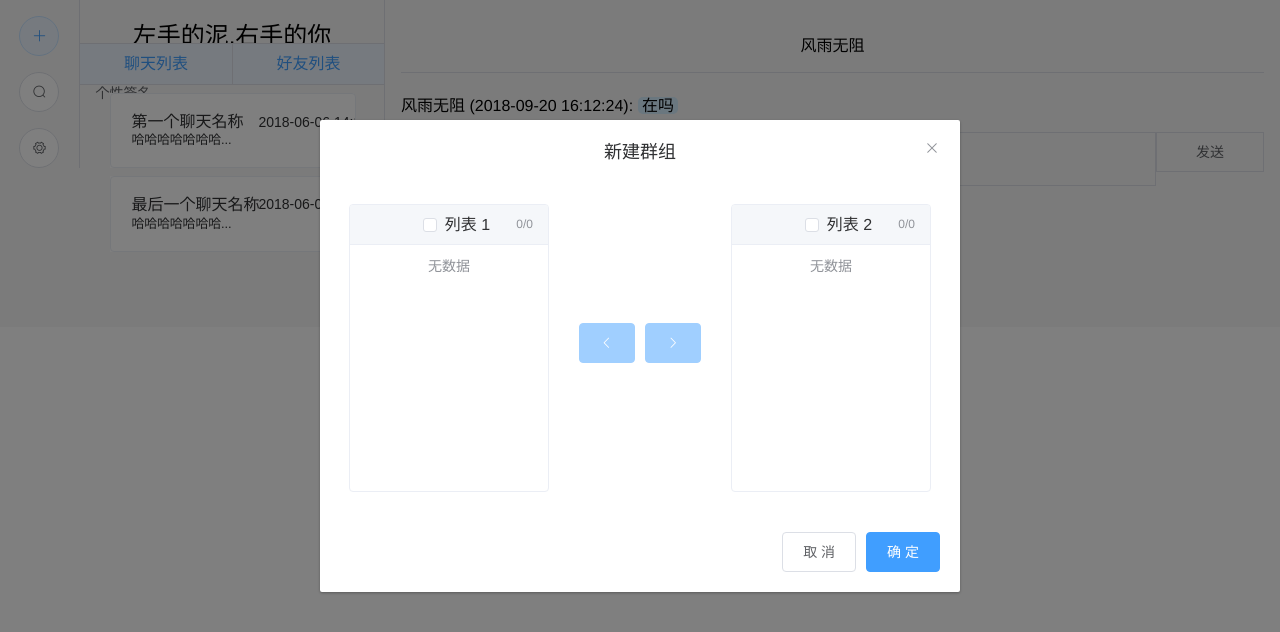
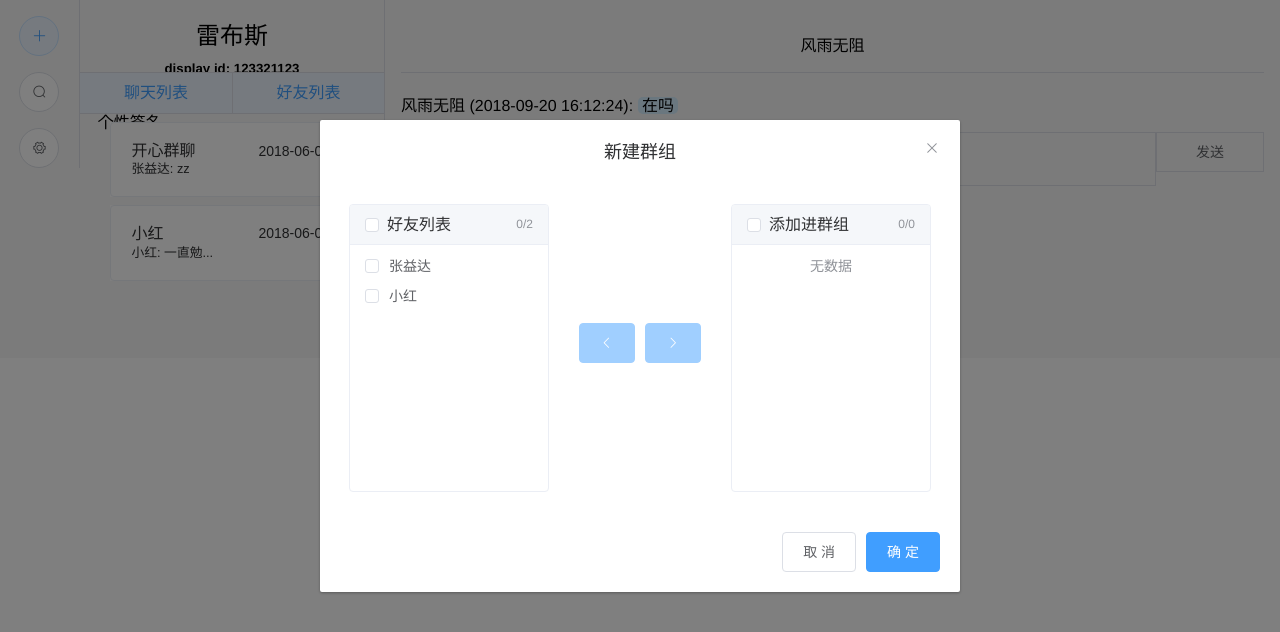
Before and after one commit to BouncyElf/chat-ui, a Vue app: page /#/chat in a window 1280 px wide. Both pictures are taken after a click on the button 39 px from the left and 36 px from the top of the page. Shown: the top 632 px of the page. Built offline with nearby package versions, Linux system fonts and the light colour scheme.

Commit message:
feat: implement friend list and chat list

```diff
--- a/src/components/chat_list.vue
+++ b/src/components/chat_list.vue
@@ -9,7 +9,7 @@
 					</el-badge>
 					<el-col v-else :span="9" class="chat-time">{{ c.msg.time }}</el-col>
 				</el-row>
-				<div class="chat-last-msg">{{ shorter(c.msg.content) }}</div>
+				<div class="chat-last-msg">{{ shorter(c.msg.from_name + ': ' + c.msg.content) }}</div>
 			</el-card>
 		</el-button>
 	</el-row>
--- a/src/components/friend_list.vue
+++ b/src/components/friend_list.vue
@@ -3,7 +3,8 @@
 		<el-button v-for="f in friends" class="friend" @click="chat_with(f)">
 			<el-card class="friend-card" shadow="hover">
 				<div class="friend-name">{{ f.info.name }}</div>
-				<div class="friend-bio">{{ f.info.bio }}</div>
+				<div class="friend-display_id">{{ 'display id: ' + f.info.display_id }}</div>
+				<div class="friend-bio">{{ shorter(f.info.bio) }}</div>
 			</el-card>
 		</el-button>
 	</el-row>
@@ -13,6 +14,13 @@
 export default {
 	props: ['friends'],
 	methods: {
+		shorter(content) {
+			let res = content;
+			if (res.length >= this.text_limit) {
+				res = res.substring(0, this.text_limit - 3) + '...';
+			}
+			return res;
+		},
 		chat_with(friend) {
 			this.$emit('chat_with', friend);
 		}
@@ -52,6 +60,10 @@ export default {
 	font-weight:300;
 }
 
+.friend-display_id {
+	padding:.4rem 0;
+}
+
 .friend-bio {
 	font-size:.8rem;
 }
--- a/src/components/icon_list.vue
+++ b/src/components/icon_list.vue
@@ -1,6 +1,6 @@
 <template>
 	<el-row class="icon-wrapper">
-		<el-row>
+		<el-row class="icon">
 			<el-button
 				circle
 				@click="new_group_dialog"
@@ -10,6 +10,7 @@
 				:visible.sync="new_group_visible">
 				<el-transfer
 					v-model="choosen"
+					:titles="['好友列表', '添加进群组']"
 					:data="all_friends">
 				</el-transfer>
 				<span slot="footer" class="dialog-footer">
@@ -18,7 +19,7 @@
 				</span>
 			</el-dialog>
 		</el-row>
-		<el-row>
+		<el-row class="icon">
 			<el-button
 				circle
 				@click="add_friend_dialog"
@@ -36,7 +37,7 @@
 				</span>
 			</el-dialog>
 		</el-row>
-		<el-row>
+		<el-row class="icon">
 			<el-button
 				circle
 				@click="update_info_dialog"
@@ -61,6 +62,7 @@
 
 <script>
 export default {
+	props:['friend_list'],
 	data() {
 		return {
 			new_group_visible:false,
@@ -74,24 +76,57 @@ export default {
 	},
 	methods: {
 		new_group() {
-			this.$emit('new_group');
+			if (this.choosen.length === 0) {
+				this.cancel();
+				return false;
+			}
+			this.$emit('new_group', this.choosen);
+			this.hidden_dialog();
 		},
 		new_group_dialog() {
-			this.new_group_visible = true;
+			let that = this;
+			that.all_friends = [];
+			that.choosen = [];
+			for (let i = 0; i < that.friend_list.length; i ++ ) {
+				that.all_friends.push({
+					key:that.friend_list[i].info.uid,
+					label:that.friend_list[i].info.name
+				});
+			}
+			that.new_group_visible = true;
 		},
 		add_friend() {
-			this.$emit('add_friend');
+			let display_id = this.friend_display_id.trim();
+			if (display_id.length === 0) {
+				this.cancel();
+				return false;
+			}
+			this.$emit('add_friend', display_id);
+			this.hidden_dialog();
 		},
 		add_friend_dialog() {
 			this.add_friend_visible = true;
+			this.friend_display_id = '';
 		},
 		update_info() {
-			this.$emit('update_info');
+			let new_bio = this.new_bio.trim();
+			if (new_bio.length === 0) {
+				this.cancel();
+				return false;
+			}
+			this.$emit('update_info', new_bio);
+			this.hidden_dialog();
 		},
 		update_info_dialog() {
 			this.update_info_visible = true;
+			this.new_bio = '';
 		},
 		cancel() {
+			this.new_group_visible = false;
+			this.add_friend_visible = false;
+			this.update_info_visible = false;
+		},
+		hidden_dialog() {
 			this.new_group_visible = false;
 			this.add_friend_visible = false;
 			this.update_info_visible = false;
@@ -104,11 +139,10 @@ export default {
 .icon-wrapper {
 	width:100%;
 	height:-webkit-fill-available;
-	text-align:center;
 	border-right:1px solid #dcdfe6;
 }
 
-.icon-wrapper .el-row {
+.icon-wrapper .icon {
 	width:100%;
 	text-align:center;
 	margin:0 auto;
@@ -118,4 +152,10 @@ export default {
 .el-dialog .el-input {
 	width:30%;
 }
+
+.el-dialog .el-transfer {
+	text-align:justify;
+	width:fit-content;
+	margin:0 auto;
+}
 </style>
--- a/src/components/msg_list.vue
+++ b/src/components/msg_list.vue
@@ -1,11 +1,11 @@
 <template>
 	<el-row class="msg-list-wrapper">
 		<el-row class="flex" v-for="msg in messages">
-			<el-row class="left" v-if="msg.from !== myname">
-				<p v-popover:popover>{{ msg.from }}&nbsp;({{ msg.time }}):&nbsp;<span class="msg-content">&nbsp;{{ msg.content }}&nbsp;</span></p>
+			<el-row class="left" v-if="msg.from_name !== myname">
+				<p v-popover:popover>{{ msg.from_name }}&nbsp;({{ msg.time }}):&nbsp;<span class="msg-content">&nbsp;{{ msg.content }}&nbsp;</span></p>
 			</el-row>
 			<el-row class="right" v-else>
-				<p v-popover:popover><span class="msg-content">&nbsp;{{ msg.content }}&nbsp;</span>&nbsp;:({{ msg.time }})&nbsp;{{ msg.from }}</p>
+				<p v-popover:popover><span class="msg-content">&nbsp;{{ msg.content }}&nbsp;</span>&nbsp;:({{ msg.time }})&nbsp;{{ msg.from_name }}</p>
 			</el-row>
 		</el-row>
 	</el-row>
--- a/src/components/msg_sender.vue
+++ b/src/components/msg_sender.vue
@@ -5,6 +5,7 @@
 				class="msg-input"
 				type="textarea"
 				placeholder="请输入内容"
+				@keyup.enter.native="send"
 				v-model="input_msg">
 			</el-input>
 		</el-col>
@@ -24,9 +25,8 @@ export default {
 	},
 	methods: {
 		send() {
-			let that = this;
-			that.$emit('send', that.input_msg);
-			that.input_msg = '';
+			this.$emit('send', this.input_msg);
+			this.input_msg = '';
 		}
 	}
 };
--- a/src/components/user_info.vue
+++ b/src/components/user_info.vue
@@ -1,17 +1,14 @@
 <template>
 	<el-row class="user-info-wrapper">
-		<h1 class="name">{{ name }}</h1>
-		<p class="bio"><el-button>&nbsp;&nbsp;&nbsp;&nbsp;{{ bio }}</el-button></p>
+		<h1 class="name">{{ info.name }}</h1>
+		<h5 class="display_id">{{ 'display id: ' + info.display_id }}</h5>
+		<p class="bio">&nbsp;&nbsp;&nbsp;&nbsp;{{ info.bio }}</p>
 	</el-row>
 </template>
 
 <script>
 export default {
-	props:['name', 'bio'],
-	data() {
-		return {
-		}
-	}
+	props:['info']
 };
 </script>
 
@@ -24,19 +21,16 @@ export default {
 	font-size:1.5rem;
 	margin:0;
 	padding:1rem 0;
+	padding-bottom:0;
 	text-align:center;
-	border-bottom:1px solid #dcdfe6;
 	font-weight:normal;
 }
 
-.bio .el-button {
-	width:100%;
-	height:100%;
-	padding:0;
-	margin:0;
-	border:0;
-	background-color:transparent;
-	text-align:justify;
+.display_id {
+	text-align:center;
+	padding-top:.3rem;
+	padding-bottom:1rem;
+	border-bottom:1px solid #dcdfe6;
+	margin:.3rem auto;
 }
-
 </style>
--- a/src/views/chat.vue
+++ b/src/views/chat.vue
@@ -4,6 +4,7 @@
 			<el-container class="chat-list-inner-wrapper">
 				<el-col :span="5" class="function-icon">
 					<icon-list
+						:friend_list="friends"
 						@new_group="new_group"
 						@add_friend="add_friend"
 						@update_info="update_info"
@@ -11,22 +12,34 @@
 				</el-col>
 				<el-col :span="19">
 					<el-row class="my-info">
-						<user-info :name="name" :bio="bio"></user-info>
+						<user-info :info="my_info"></user-info>
 					</el-row>
 					<el-row class="list-view">
 						<el-row class="button-wrapper">
 							<el-col :span="12" class="list-button-wrapper no-left-border no-right-border">
-								<el-button plain type="primary" class="list-button" @click="changeListMode('chat')">聊天列表</el-button>
+								<el-button
+									plain
+									type="primary"
+									class="list-button"
+									@click="changeListMode('chat')"
+									ref="btn_chat_list"
+									>聊天列表</el-button>
 							</el-col>
 							<el-col :span="12" class="list-button-wrapper no-right-border">
-								<el-button plain type="primary" class="list-button" @click="changeListMode('friend')">好友列表</el-button>
+								<el-button
+									plain
+									type="primary"
+									class="list-button"
+									@click="changeListMode('friend')"
+									ref="btn_friend_list"
+									>好友列表</el-button>
 							</el-col>
 						</el-row>
 						<el-row class="list-content">
 							<chat-list v-if="list_mode === 'chat'"
 								:chats="chat_list"
 								:text_limit="limit.text_limit"
-								@open_chat="get_chat"
+								@open_chat="init_chat"
 								></chat-list>
 							<friend-list v-else
 								:friends="friends"
@@ -44,7 +57,7 @@
 				</el-header>
 				<el-main class="msg-list">
 					<msg-list :messages="focused_messages"
-						:myname="name"></msg-list>
+						:myname="my_info.name"></msg-list>
 				</el-main>
 				<el-footer class="msg-sender">
 					<msg-sender :message="input_message" @send="send_msg"></msg-sender>
@@ -62,13 +75,17 @@ export default {
 				text_limit:10
 			},
 			list_mode:'chat',
-			name:'左手的泥,右手的你',
-			bio:'个性签名',
+			my_info: {
+				uid:'123123123123123',
+				name:'雷布斯',
+				bio:'个性签名',
+				display_id:'123321123'
+			},
 			group_name:'风雨无阻',
 			input_message:'',
 			focused_messages: [
 				{
-					from:'风雨无阻',
+					from_name:'风雨无阻',
 					time:'2018-09-20 16:12:24',
 					content:'在吗'
 				}
@@ -76,35 +93,43 @@ export default {
 			friends:[
 				{
 					info:{
-						name:'第一个名称',
-						bio:'这里是我的个人简介阿三卡里的就;'
+						uid:'3213123321123',
+						name:'张益达',
+						display_id:'321123321',
+						bio:'我心里有一个秘密, 不打算告诉任何人'
 					},
-					gid:'123321123'
+					gid:'1233211232'
 				},
 				{
 					info:{
-						name:'最后一个名称',
-						bio:'这里是我的个人简介阿三卡里的就;'
+						uid:'123321123',
+						name:'小红',
+						display_id:'321123321',
+						bio:'真正的装逼，敢于直面本身没有厚度的脸皮。'
 					},
-					gid:'123321123'
+					gid:'1233211231'
 				}
 			],
 			chat_list: [
 				{
-					name:'第一个聊天名称',
+					name:'开心群聊',
 					gid:'123321123',
 					unread:true,
 					msg: {
-						content:'哈哈哈哈哈哈哈哈哈哈哈',
+						mid: '1233211232',
+						from_name:'张益达',
+						content:'zz',
 						time:'2018-06-06 14:12:23'
 					}
 				},
 				{
-					name:'最后一个聊天名称',
-					gid:'123321123',
+					name:'小红',
+					gid:'1233211231',
 					unread:false,
 					msg: {
-						content:'哈哈哈哈哈哈哈哈哈哈哈',
+						mid: '123321121',
+						from_name:'小红',
+						content:'一直勉强相处,总会累垮',
 						time:'2018-06-06 14:12:23'
 					}
 				}
@@ -112,29 +137,75 @@ export default {
 		}
 	},
 	methods: {
-		new_group() {
-			console.log('new_group');
+		update_unread(gid, mid) {
+			console.log(gid);
+			console.log(mid);
 		},
-		add_friend() {
-			console.log('add_friend');
+		new_group(tuids) {
+			let that = this;
+			if (tuids.indexOf(that.my_info.uid) === -1) {
+				tuids.push(that.my_info.uid);
+			}
+			console.log(tuids);
 		},
-		update_info() {
-			console.log('update_info');
+		add_friend(display_id) {
+			console.log(display_id);
+		},
+		update_info(new_bio) {
+			console.log(new_bio);
 		},
 		chat_with(friend) {
-			console.log(friend);
+			let that = this;
+			let isInList = false;
+			let this_group = {};
+			that.changeListMode('chat');
+			for (let i = 0; i < that.chat_list.length; i++) {
+				if (that.chat_list[i].gid !== undefined &&
+					that.chat_list[i].gid === friend.gid) {
+					this_group = that.chat_list[i];
+					that.chat_list.splice(i, 1);
+					that.chat_list.unshift(this_group);
+					isInList = true;
+				}
+			}
+
+			console.log(isInList);
+
+			if (!isInList) {
+				// TODO: axios to get last msg
+				this_group = {
+					name:friend.info.name,
+					gid:friend.gid,
+					unread:false,
+					msg: {
+						// NOTICE: get from backend
+						mid: '12309123',
+						from_name:friend.info.name,
+						content:'ok',
+						time:'2018-06-06 14:12:23'
+					}
+				};
+				that.chat_list.unshift(this_group);
+			}
+
+			that.init_chat(this_group);
 		},
 		changeListMode(mode) {
 			this.list_mode = mode;
 		},
-		get_chat(group) {
-			console.log(group);
+		init_chat(group) {
+			let that = this;
+			that.group_name = group.name;
+			that.focused_messages = [];
+			that.focused_messages.push(group.msg);
+			that.chat_list[that.chat_list.indexOf(group)].unread = false;
+			that.update_unread(group.gid, group.msg.mid);
 		},
 		send_msg(msg) {
 			let that = this;
 			console.log(msg);
 			that.focused_messages.push({
-				from:that.name,
+				from_name:that.my_info.name,
 				time:'2018-09-20 16:18:24',
 				content:msg
 			});
@@ -213,6 +284,22 @@ export default {
 		// this.init_info();
 		// this.init_chat_list();
 		// this.init_friend_list();
+		this.changeListMode('chat');
+	},
+	watch: {
+		list_mode: function() {
+			this.$refs.btn_chat_list.$el.style.backgroundColor = '';
+			this.$refs.btn_chat_list.$el.style.color = '';
+			this.$refs.btn_friend_list.$el.style.backgroundColor = '';
+			this.$refs.btn_friend_list.$el.style.color = '';
+			if (this.list_mode === 'chat') {
+				this.$refs.btn_chat_list.$el.style.backgroundColor = '#409EFF';
+				this.$refs.btn_chat_list.$el.style.color = '#ffffff';
+			} else {
+				this.$refs.btn_friend_list.$el.style.backgroundColor = '#409EFF';
+				this.$refs.btn_friend_list.$el.style.color = '#ffffff';
+			}
+		}
 	}
 };
 </script>
@@ -250,11 +337,11 @@ export default {
 }
 
 .my-info {
-	height:13%;
+	height:20%;
 }
 
 .list-view {
-	height:85%;
+	height:70%;
 }
 
 .button-wrapper {
```
